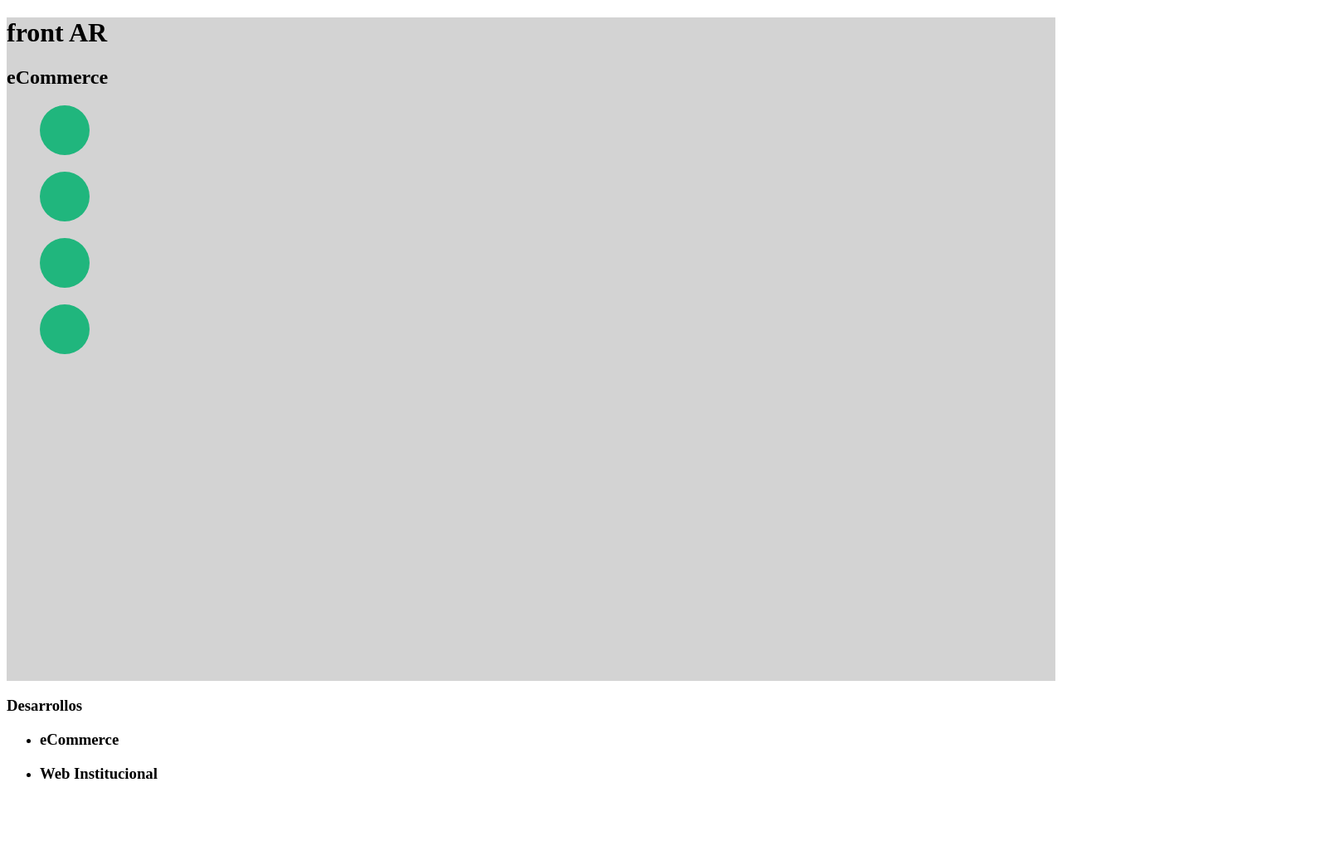
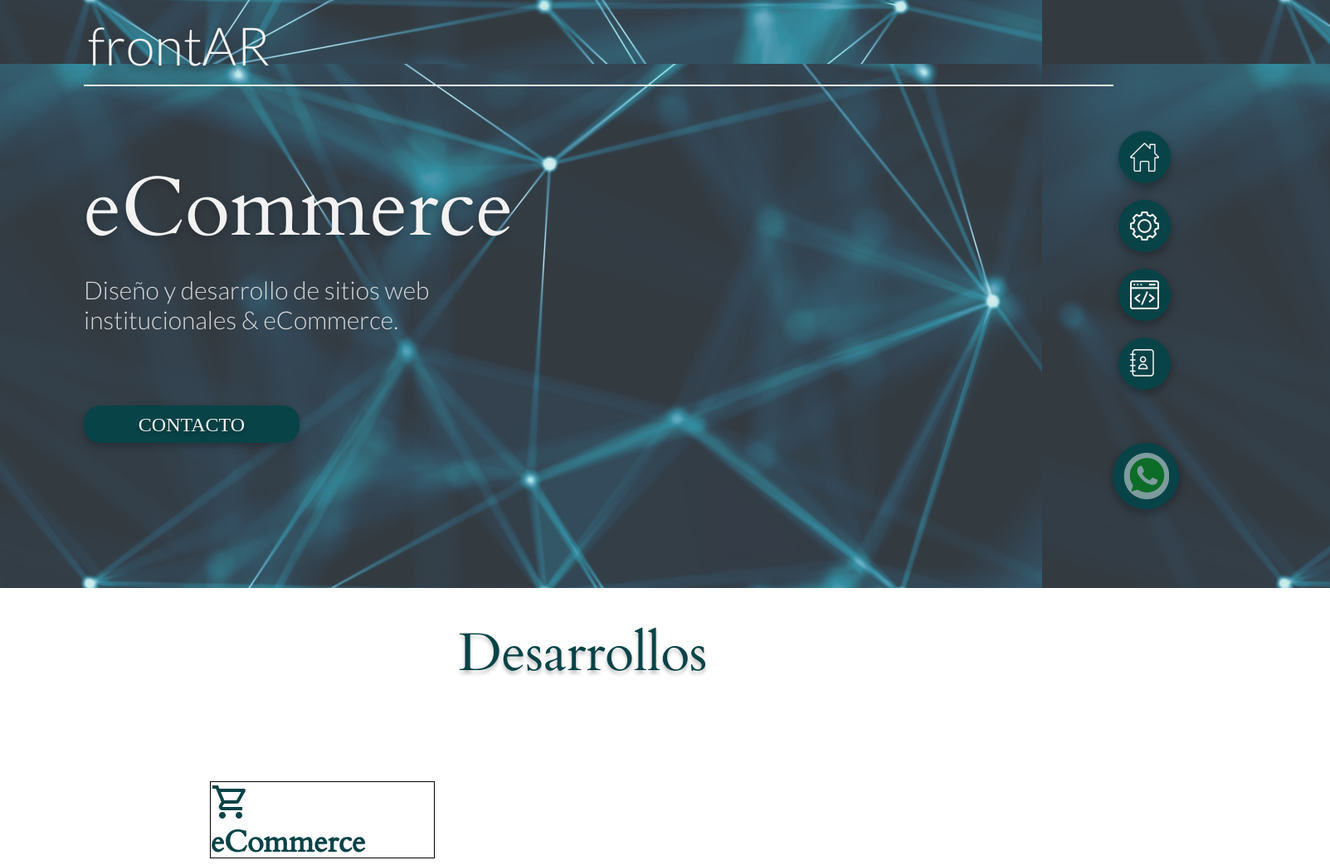
Before and after one commit to AlejoAseijas/Front-Ar, a website: page index.html in a window 1280 px wide. Shown: the top 1043 px of the page at 83% size, 1603 px wide, since content can reach past the window. Drawn offline with nearby package versions, Linux system fonts and the light colour scheme; a web font is replaced by a local one.

Commit message:
rearmado

```diff
--- a/index.html
+++ b/index.html
@@ -4,51 +4,55 @@
     <meta charset="UTF-8">
     <meta http-equiv="X-UA-Compatible" content="IE=edge">
     <meta name="viewport" content="width=device-width, initial-scale=1.0">
-	<link rel="stylesheet" href="/css/main.css">
-	<script src="https://code.jquery.com/jquery-3.5.1.js" integrity="sha256-QWo7LDvxbWT2tbbQ97B53yJnYU3WhH/C8ycbRAkjPDc=" crossorigin="anonymous"></script>
-	<script defer src="/js/components.js"></script>
-	<script defer src="/js/app.js"></script>
-	<title>SPA</title>
+    <link rel="preconnect" href="https://fonts.googleapis.com">
+    <link rel="preconnect" href="https://fonts.gstatic.com" crossorigin>
+    <link href="https://fonts.googleapis.com/css2?family=Lato:wght@100;300&display=swap" rel="stylesheet">
+    <link href="https://fonts.googleapis.com/css2?family=Cardo&family=Lato:wght@100;300&display=swap" rel="stylesheet">
+    <link href="https://fonts.googleapis.com/css2?family=Abhaya+Libre&display=swap" rel="stylesheet">
+    <link rel="stylesheet" href="../style/main.css">
+    <title>Document</title>
 </head>
 <body>
     <header>
-		<h1>front AR</h1>
+        <div id="homeComponent">
+            <div class="title">
+                <h1>frontAR</h1>
+            </div>
+            <div class="line"></div>
+            <div class="ecommerTitle">
                 <h2>eCommerce</h2>
+            </div>
+            <div class="ecommerceDescription">
+                <p class="descriptionEcommerce">
+                    Diseño y desarrollo de sitios web institucionales & eCommerce.
+                </p>
+            </div>
+            <div class="contacButtton">
+                <p>CONTACTO</p>
+            </div>
             <nav>
                 <ul>
-				<li> <a>  </a> </li>
-				<li> <a>  </a>  </li>
-				<li> <a>  </a> </li>
-				<li> <a>  </a> </li>
+                    <li><div class="inicio"></div></li>
+                    <li><div class="desarrollos"></div></li>
+                    <li><div class="proyectos"></div></li>
+                    <li><div class="contacto"></div></li>
                 </ul>
             </nav>
+            <div class="wspItem"> <div class="wsp"></div> </div>
+    </div>
     </header>
-	<main>
-		<article>
-			<section id="desarrollos">
+    <section>
+        <article id="desarrollos">
+            <div class="title">
                 <h3>Desarrollos</h3>
-				<ul>
-					<li><h3> eCommerce </h3></li>
-					<li><h3> Web Institucional</h3></li>
-				</ul>
+            </div>
+            <div class="ecommerceSection">
+                <div class="cart">
+                    <h4>eCommerce</h4>
+                </div>
+
+            </div>
+        </article>
     </section>
-			<section id="Proyectos">
-				<h3>Proyectos</h3>
-			</section>
-			<section id="Partners">
-				<h3>Partners</h3>
-				<ul>
-					<li> TiendaNube </li>
-					<li> Wix </li>
-				</ul>
-			</section>
-			<section id="contacto">
-				<h3>Contacto</h3>
-			</section>
-		</article>
-	</main>
-	<footer>
-
-	</footer>
 </body>
 </html>
--- a/js/app.js
+++ /dev/null
@@ -1,11 +0,0 @@
-$(document).ready(function () {
-    var altura = $(window).height();
-    $('header').height(altura);
-    $('section').height(altura);
-    $('a').click(function (e) {
-        e.preventDefault();
-        $('html, body').animate({
-            scrollTop: $('#con').offset().top
-        }, 2000);
-    });
-});
--- /dev/null
+++ b/style/main.scss
@@ -0,0 +1,217 @@
+body {
+    overflow-x: hidden;
+}
+
+header #homeComponent {
+    position: absolute;
+    width: 1787px;
+    height: 1341px;
+    top: -632px;
+    left: -184px;
+    background-image: url('../style/img/homeBackground.jpg');
+
+    .title {
+        position: absolute;
+        width: 223px;
+        height: 77px;
+        margin: 648px 1276px 616px 288px;
+        display: flex;
+        justify-content: center;
+        align-items: center;
+
+        h1 {
+            font-family: 'Lato', sans-serif;
+            font-style: normal;
+            font-weight: normal;
+            color: #F2F2F2;
+            font-size: 64px;
+            line-height: 77px;
+            text-shadow: 0px 4px 10px rgba(0, 0, 0, 0.25);
+        }
+    }
+
+    .line {
+        position: absolute;
+        width: 1239px;
+        height: 0px;
+        border: 1px solid #F2F2F2;
+        margin: 734px 263px 607px 285px;
+    }
+
+    .ecommerTitle {
+        position: absolute;
+        margin: 830px 722px 404px 285px;
+        width: 780px;
+        height: 107px;
+        display: flex;
+        align-items: center;
+
+        h2 {
+            font-family: 'Cardo', sans-serif;
+            font-style: normal;
+            font-weight: normal;
+            font-size: 100px;
+            line-height: 135px;
+            font-feature-settings: 'tnum'on, 'lnum'on;
+            color: #F2F2F2;
+            text-shadow: 0px 4px 10px rgba(0, 0, 0, 0.25);
+        }
+    }
+
+    .ecommerceDescription {
+        position: absolute;
+        width: 433px;
+        height: 72px;
+        margin: 933px 1059px 326px 285px;
+
+        .descriptionEcommerce {
+            font-family: "Lato", sans-serif;
+            font-style: normal;
+            font-weight: 500;
+            font-size: 30px;
+            line-height: 36px;
+            display: flex;
+            align-items: center;
+            font-feature-settings: 'tnum'on, 'lnum'on;
+            color: rgba(242, 242, 242, 0.86);
+        }
+    }
+
+    .contacButtton {
+        position: absolute;
+        width: 260px;
+        height: 45px;
+        margin: 1121px 1242px 175px 285px;
+        border-radius: 20px;
+        background-color: #084347;
+        display: flex;
+        align-items: center;
+        justify-content: center;
+        box-shadow: 0px 4px 10px rgba(0, 0, 0, 0.25);
+
+        p {
+            font-family: "Abhaya Libre", serif;
+            font-style: normal;
+            font-weight: 500;
+            font-size: 24px;
+            line-height: 28px;
+            font-feature-settings: 'tnum'on, 'lnum'on;
+            color: #F2F2F2;
+            text-shadow: 0px 4px 4px rgba(0, 0, 0, 0.25);
+        }
+    }
+
+    nav ul {
+        position: absolute;
+        margin: 790px 232px 488px 1492px;
+        list-style: none;
+
+        li {
+            width: 63px;
+            height: 63px;
+            border-radius: 50%;
+            background: #084347;
+            box-shadow: 0px 4px 10px 2px rgba(0, 0, 0, 0.25);
+            margin-bottom: 20px;
+            display: flex;
+            justify-content: center;
+            align-items: center;
+
+            .inicio {
+                width: 35px;
+                height: 35px;
+                background-image: url('../style/img/homeIcon.png');
+            }
+
+            .desarrollos {
+                width: 35px;
+                height: 35px;
+                background-image: url('../style/img/desarrolloIcon.png');
+            }
+
+            .proyectos {
+                width: 35px;
+                height: 35px;
+                background-image: url('../style/img/proyectosIcon.png');
+            }
+
+            .contacto {
+                width: 35px;
+                height: 35px;
+                background-image: url('../style/img/contactoIcon.png');
+            }
+        }
+    }
+
+    .wspItem {
+        position: absolute;
+        width: 80px;
+        height: 80px;
+        margin: 1166px 232px 95px 1525px;
+        background-color: #084347;
+        box-shadow: 0px 4px 10px 2px rgba(0, 0, 0, 0.25);
+        border-radius: 50%;
+        display: flex;
+        justify-content: center;
+        align-items: center;
+
+        .wsp {
+            width: 55px;
+            height: 56px;
+            background-image: url('../style/img/wspIcon.png');
+        }
+    }
+}
+
+
+
+section #desarrollos .title {
+    position: absolute;
+    width: 327px;
+    height: 82px;
+    margin: 739px 582px 2475px 531px;
+    display: flex;
+    justify-content: center;
+    align-items: center;
+
+    h3 {
+        font-family: "Cardo", sans-serif;
+        font-style: normal;
+        font-weight: normal;
+        font-size: 64px;
+        line-height: 87px;
+        color: #084347;
+        text-shadow: 0px 4px 4px rgba(0, 0, 0, 0.25);
+    }
+}
+
+.ecommerceSection {
+    position: absolute;
+    width: 269px;
+    height: 91px;
+    margin: 934px 926px 2369px 245px;
+    border: 1px solid black;
+    display: flex;
+    flex-wrap: nowrap;
+    flex-direction: row;
+
+    .cart {
+        width: 48px;
+        height: 48px;
+        background-image: url('../style/img/cartIcon.png');
+
+        h4 {
+            font-family: "Cardo", sans-serif;
+            font-style: normal;
+            font-weight: bold;
+            font-size: 36px;
+            line-height: 49px;
+            display: flex;
+            align-items: center;
+            color: #084347;
+        }
+    }
+
+
+
+}
```
Also changed, not shown: package.json (added, +26 -0 lines), css/main.css (deleted), js/components.js (deleted), style/img/cartIcon.png (added), style/img/contactoIcon.png (added), style/img/desarrolloIcon.png (added), style/img/homeBackground.jpg (added), style/img/homeIcon.png (added), style/img/proyectosIcon.png (added), style/img/wspIcon.png (added), style/main.css (added), 1 other file. Lines whose indentation alone changed are shown as unchanged.
